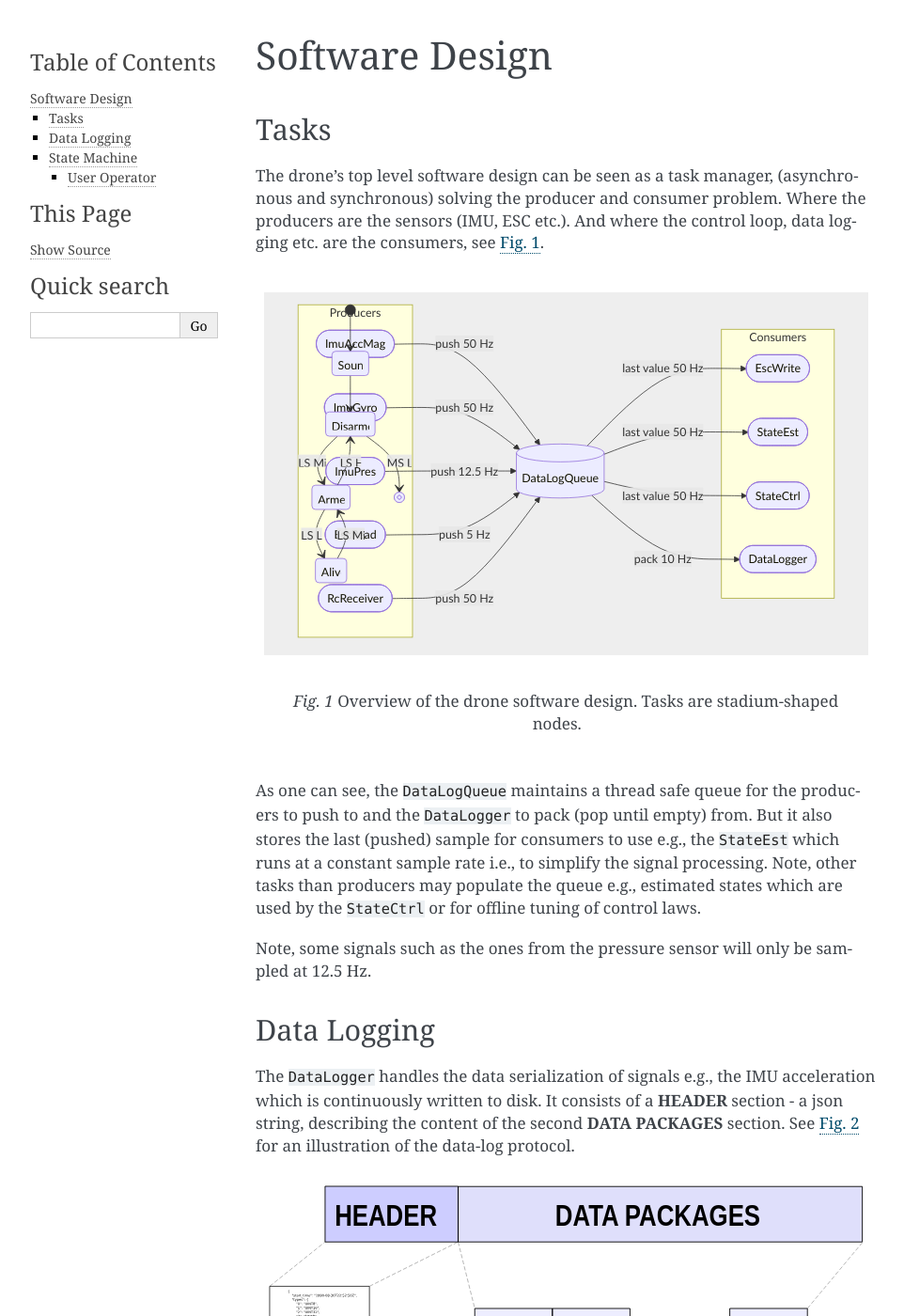
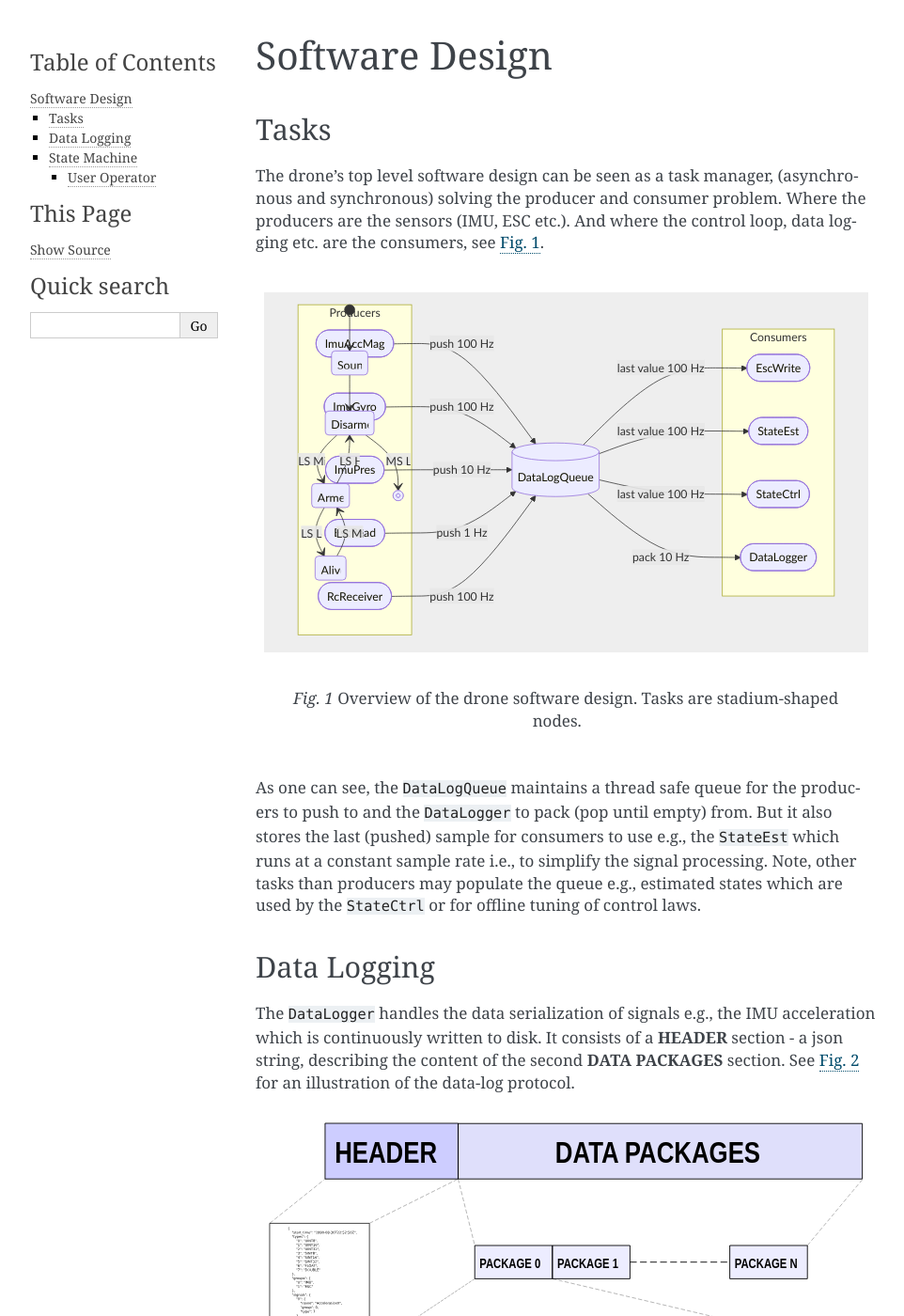
Before and after one commit to real-tintin/ugglan, a Sphinx documentation site: the page built from doc/source/software_design.rst, in a window 1280 px wide and 1400 px high. Shown: the whole window at 94% size, without its empty margins (148-1110 px from the left). Built offline with Sphinx 7.4.7, drawn with Linux system fonts in a browser that asks for light colours.

Commit message:
Update the task exec rates, now that the cpu is upgraded.
* Increase exec rate of IMU (acc+gyro+mag), state est, state ctrl
and esc write to 100 Hz.
* Lower exec rate of IMU pressure to 10 Hz (not really used atm).
* Lower exec rate of ESC write to 10 Hz (not really used atm).

```diff
--- a/doc/source/software_design.rst
+++ b/doc/source/software_design.rst
@@ -29,15 +29,15 @@ the consumers, see :numref:`drone_sw_design`.
 
         DataLogQueue[(DataLogQueue)]
 
-        ImuAccMag -- push 50 Hz --> DataLogQueue
-        ImuGyro -- push 50 Hz --> DataLogQueue
-        ImuPres -- push 12.5 Hz --> DataLogQueue
-        EscRead -- push 5 Hz --> DataLogQueue
-        RcReceiver -- push 50 Hz --> DataLogQueue
+        ImuAccMag -- push 100 Hz --> DataLogQueue
+        ImuGyro -- push 100 Hz --> DataLogQueue
+        ImuPres -- push 10 Hz --> DataLogQueue
+        EscRead -- push 1 Hz --> DataLogQueue
+        RcReceiver -- push 100 Hz --> DataLogQueue
 
-        DataLogQueue -- last value 50 Hz --> StateEst
-        DataLogQueue -- last value 50 Hz --> StateCtrl
-        DataLogQueue -- last value 50 Hz --> EscWrite
+        DataLogQueue -- last value 100 Hz --> StateEst
+        DataLogQueue -- last value 100 Hz --> StateCtrl
+        DataLogQueue -- last value 100 Hz --> EscWrite
         DataLogQueue -- pack 10 Hz --> DataLogger
 
         subgraph Producers
@@ -61,9 +61,6 @@ push to and the ``DataLogger`` to pack (pop until empty) from. But it also store
 rate i.e., to simplify the signal processing. Note, other tasks than producers may populate
 the queue e.g., estimated states which are used by the ``StateCtrl`` or for offline
 tuning of control laws.
-
-Note, some signals such as the ones from the pressure sensor will only be sampled
-at 12.5 Hz.
 
 Data Logging
 =================
```
Also changed, not shown: 5 other files.
